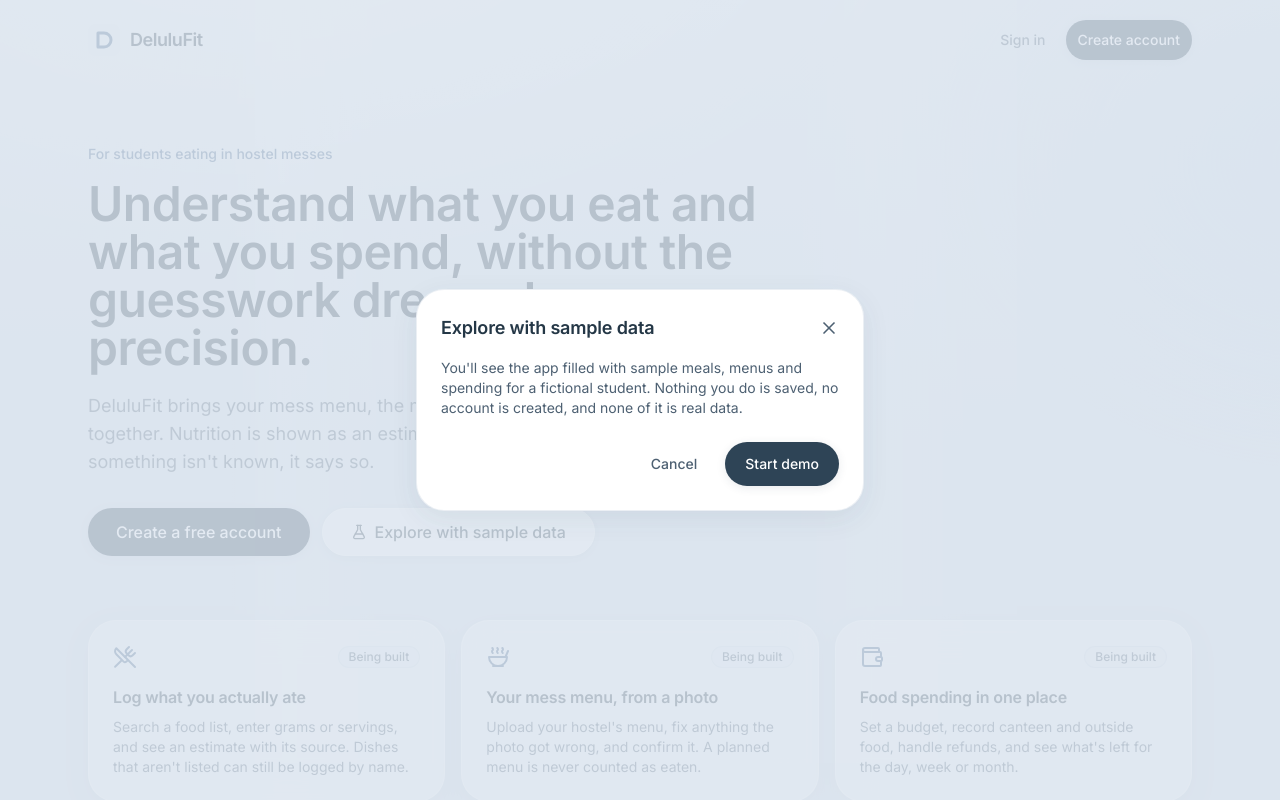
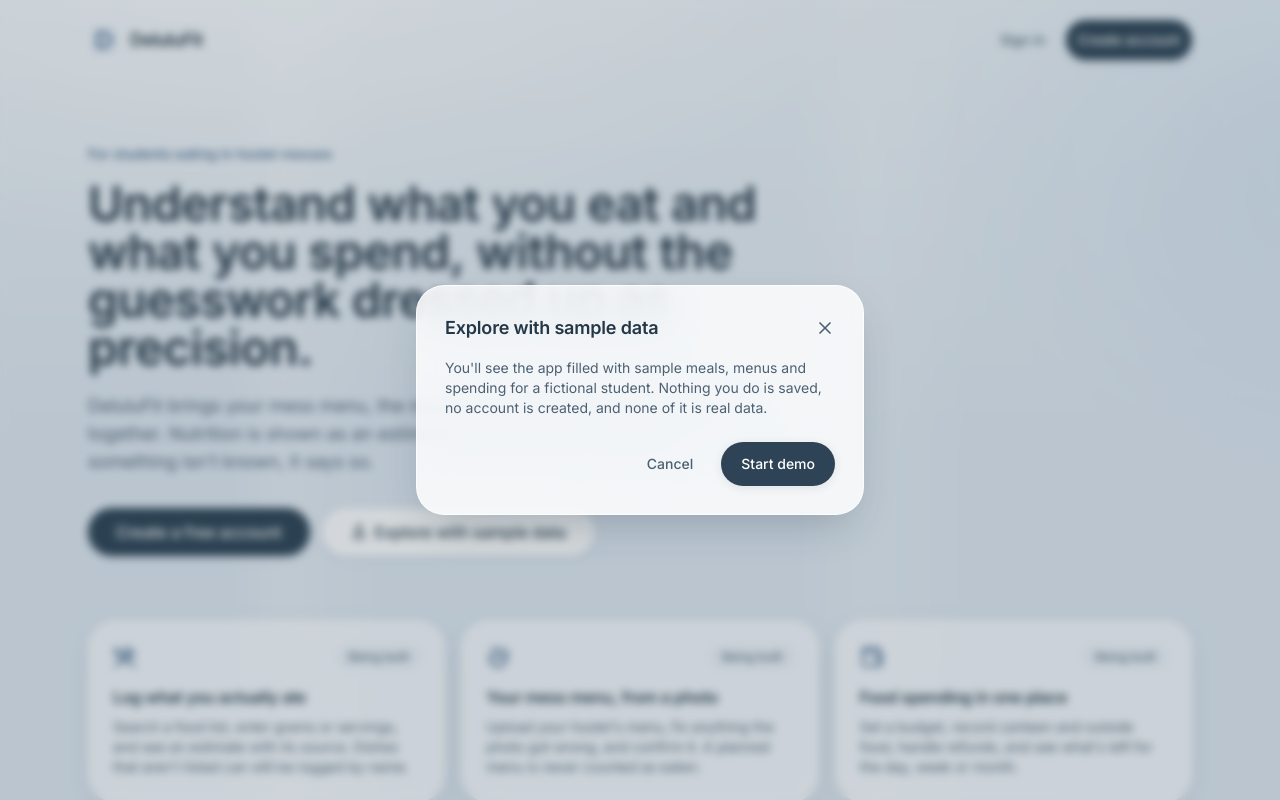
Before and after one commit to riyagoyal08010-glitch/DeluluFit, a React (Vite) app in the folder frontend/: page / in a window 1280 px wide. Both pictures are taken after a click on the button "Explore with sample data". Shown: the top 800 px of the page. Built offline with nearby package versions, Linux system fonts and the light colour scheme; no server answers.

Commit message:
feat(frontend): restyle dialog as elevated glass
Co-Authored-By: Claude Opus 5.5 <noreply@anthropic.com>

```diff
--- a/frontend/src/components/ui/Dialog.tsx
+++ b/frontend/src/components/ui/Dialog.tsx
@@ -64,15 +64,15 @@ export function Dialog({ open, onClose, title, description, children, footer }:
   if (!open) return null;
   return createPortal(
     <div className="fixed inset-0 z-50 flex items-end justify-center p-4 sm:items-center">
-      <div className="absolute inset-0 bg-canvas/80" aria-hidden="true" onClick={onClose} />
+      <div className="absolute inset-0 bg-[rgb(36_55_70/0.18)] backdrop-blur-sm" aria-hidden="true" onClick={onClose} />
       <div ref={panel} role="dialog" aria-modal="true" aria-labelledby={titleId}
            aria-describedby={description ? descId : undefined} tabIndex={-1}
-           className="relative w-full max-w-md rounded-card border border-line/40 bg-surface p-6 shadow-card
+           className="glass-elevated relative w-full max-w-md rounded-card p-6 sm:p-7
                       max-h-[calc(100dvh-2rem)] overflow-y-auto">
         <div className="mb-3 flex items-start justify-between gap-4">
           <h2 id={titleId} className="text-lg font-semibold">{title}</h2>
           <button type="button" onClick={onClose} aria-label="Close dialog"
-                  className="-mr-2 -mt-1 rounded-control p-2 text-ink-muted hover:bg-surface-raised hover:text-ink">
+                  className="-mr-2 -mt-1 rounded-full p-2 text-ink-muted hover:bg-white/70 hover:text-ink">
             <X className="h-5 w-5" aria-hidden="true" />
           </button>
         </div>
```
